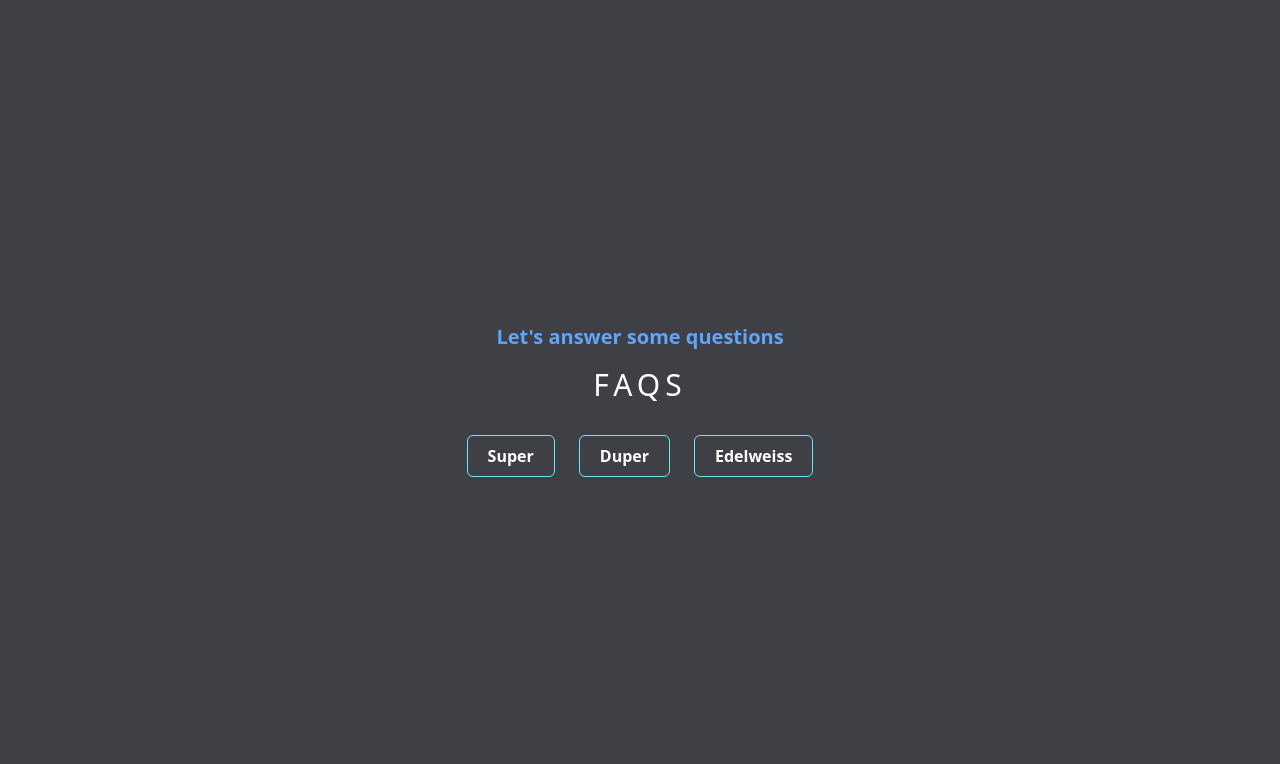
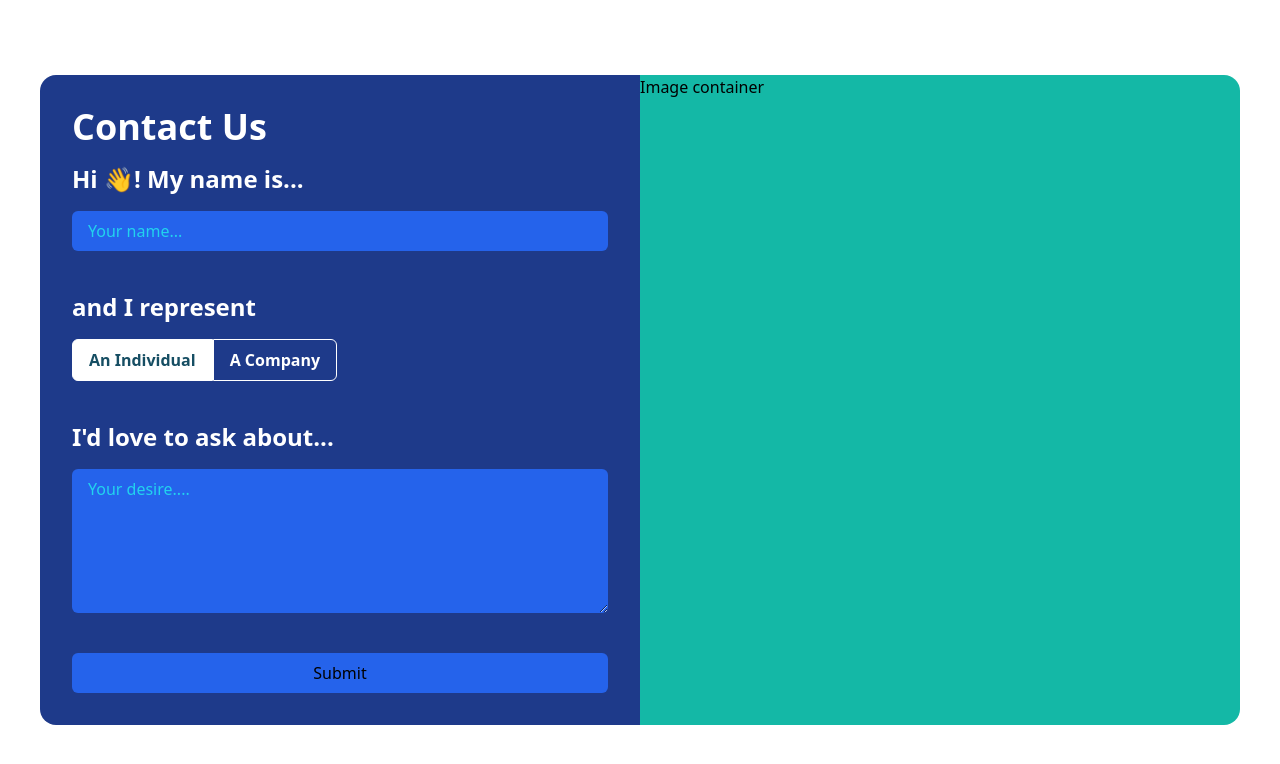
Before and after one commit to humbl3LilaS/framer-pieces, a React (Vite) app: page / in a window 1280 px wide. Shown: the top 764 px of the page. Built offline with nearby package versions, Linux system fonts and the light colour scheme.

Commit message:
Add: Shifting-Form draft v0

```diff
--- a/src/App.tsx
+++ b/src/App.tsx
@@ -1,10 +1,11 @@
 import AnimatedFAQ from "./components/Animated-FAQ/AnimatedFAQ.tsx";
+import ShiftingFromSection from "@/components/Shifting-Form/ShiftingFromSection.tsx";
 
 function App() {
 
 
     return (
-        <AnimatedFAQ/>
+        <ShiftingFromSection/>
     );
 }
 
--- /dev/null
+++ b/src/components/Shifting-Form/ImageContainer.tsx
@@ -0,0 +1,7 @@
+export default function ImageContainer() {
+    return (
+        <div className={"bg-teal-500 rounded-r-2xl"}>
+            <h1>Image container</h1>
+        </div>
+    )
+}
--- /dev/null
+++ b/src/components/Shifting-Form/ShiftingForm.tsx
@@ -0,0 +1,110 @@
+import {useFormModeStore} from "@/store/formModeStore.ts";
+import {cn} from "@/lib/utils.ts";
+import {AnimatePresence, motion} from "framer-motion";
+
+const hiddenBlockVariants = {
+    initial: {
+        y: -100,
+        opacity: 0,
+    },
+    animate: {
+
+        y: 0,
+        opacity: 1,
+        transition: {
+            duration: 0.5
+        }
+    },
+    exit: {
+        opacity: 0,
+        y: -2000,
+        transition: {
+            type: "spring"
+        }
+    }
+};
+
+const visibleBlockVariants = {
+    initial: {
+        y: 0,
+    },
+    animate: {
+        y: 1,
+        transition: {
+            type: "spring",
+            duration: 0.5
+        }
+    }
+
+}
+
+export default function ShiftingForm() {
+    const {isIndividual, toggle} = useFormModeStore();
+    return (
+        <div className={"p-8 rounded-l-2xl bg-blue-900"}>
+            <h1 className={"mb-4 text-4xl font-bold text-white"}>Contact Us</h1>
+            <form className={"flex flex-col items-center gap-y-10"}>
+                <div className={"w-full *:w-full *:block"}>
+                    <label htmlFor={"name"} className={"mb-4 text-2xl text-white font-bold"}>Hi 👋! My name is...</label>
+                    <input type={"text"} id={"name"}
+                           className={"py-2 px-4 bg-blue-600 border-none placeholder:text-cyan-400 rounded-md"}
+                           placeholder={"Your name..."}
+                    />
+                </div>
+                <div className={"w-full *:w-full *:block"}>
+                    <label className={"mb-4 text-2xl text-white font-bold"}>and I represent</label>
+                    <div>
+                        <button
+                            className={cn("px-4 py-2  border border-white rounded-l-md font-bold text-white", isIndividual ? "bg-white text-cyan-900" : "bg-transparent")}
+                            onClick={() => toggle()}
+                            type={"button"}
+                        >
+                            An Individual
+                        </button>
+                        <button
+                            className={cn("px-4 py-2  border border-white rounded-r-md font-bold text-white", !isIndividual ? "bg-white text-cyan-900" : "bg-transparent")}
+                            onClick={() => toggle()}
+                            type={"button"}
+                        >
+                            A Company
+                        </button>
+                    </div>
+                </div>
+                <AnimatePresence mode={"popLayout"}>
+                    {!isIndividual && (
+                        <motion.div className={"w-full *:w-full *:block"}
+                                    variants={hiddenBlockVariants}
+                                    initial={"initial"} animate={"animate"} exit={"initial"}
+                        >
+                            <label htmlFor={"companyName"} className={"mb-4 text-2xl text-white font-bold"}>By the name
+                                                                                                            of...</label>
+                            <input type={"text"} id={"companyName"}
+                                   className={"py-2 px-4 bg-blue-600 border-none placeholder:text-cyan-400 rounded-md"}
+                                   placeholder={"Your company name..."}
+                            />
+                        </motion.div>)
+                    }
+                </AnimatePresence>
+                <motion.div className={"w-full *:w-full *:block"} variants={visibleBlockVariants}
+                        initial={"initial"} animate={!isIndividual ? "animate" : "initial"}
+                >
+                    <label
+                        htmlFor={"description"}
+                        className={"mb-4 text-2xl text-white font-bold"}
+                    >
+                        I'd love to ask about...
+                    </label>
+                    <textarea className={"py-2 px-4 h-36  bg-blue-600 border-none placeholder:text-cyan-400 rounded-md"}
+                              id={"description"}
+                              placeholder={"Your desire...."}
+                    />
+                </motion.div>
+                <motion.button type={"submit"} className={"w-full py-2 bg-blue-600 rounded-md"} variants={visibleBlockVariants}
+                        initial={"initial"} animate={!isIndividual ? "animate" : "initial"}
+                >
+                    Submit
+                </motion.button>
+            </form>
+        </div>
+    );
+}
--- /dev/null
+++ b/src/components/Shifting-Form/ShiftingFromSection.tsx
@@ -0,0 +1,13 @@
+import ShiftingForm from "@/components/Shifting-Form/ShiftingForm.tsx";
+import ImageContainer from "@/components/Shifting-Form/ImageContainer.tsx";
+
+export default function ShiftingFromSection() {
+    return (
+        <section className={"w-screen h-screen flex justify-center items-center"}>
+            <div className={"grid grid-cols-shiftingForm"}>
+                <ShiftingForm/>
+                <ImageContainer/>
+            </div>
+        </section>
+    )
+}
--- /dev/null
+++ b/src/store/formModeStore.ts
@@ -0,0 +1,21 @@
+import {create} from "zustand";
+import {immer} from "zustand/middleware/immer";
+
+type State = {
+    isIndividual: boolean
+}
+
+type Action = {
+    toggle: () => void;
+}
+
+type FormModeStore = State & Action;
+
+export const useFormModeStore = create<FormModeStore>()(
+    immer((set) => ({
+        isIndividual: true,
+        toggle: () => (set(state => {
+            state.isIndividual = !state.isIndividual;
+        }))
+    }))
+);
--- a/tailwind.config.js
+++ b/tailwind.config.js
@@ -32,6 +32,13 @@ module.exports = {
         "accordion-up": "accordion-up 0.2s ease-out",
       },
     },
+    gridTemplateColumns: {
+      "shiftingForm" : "repeat(2, 600px)",
+    },
+    gridTemplateRows: {
+      "shiftingForm": "600px",
+    }
+
   },
   plugins: [require("tailwindcss-animate")],
 }
```
